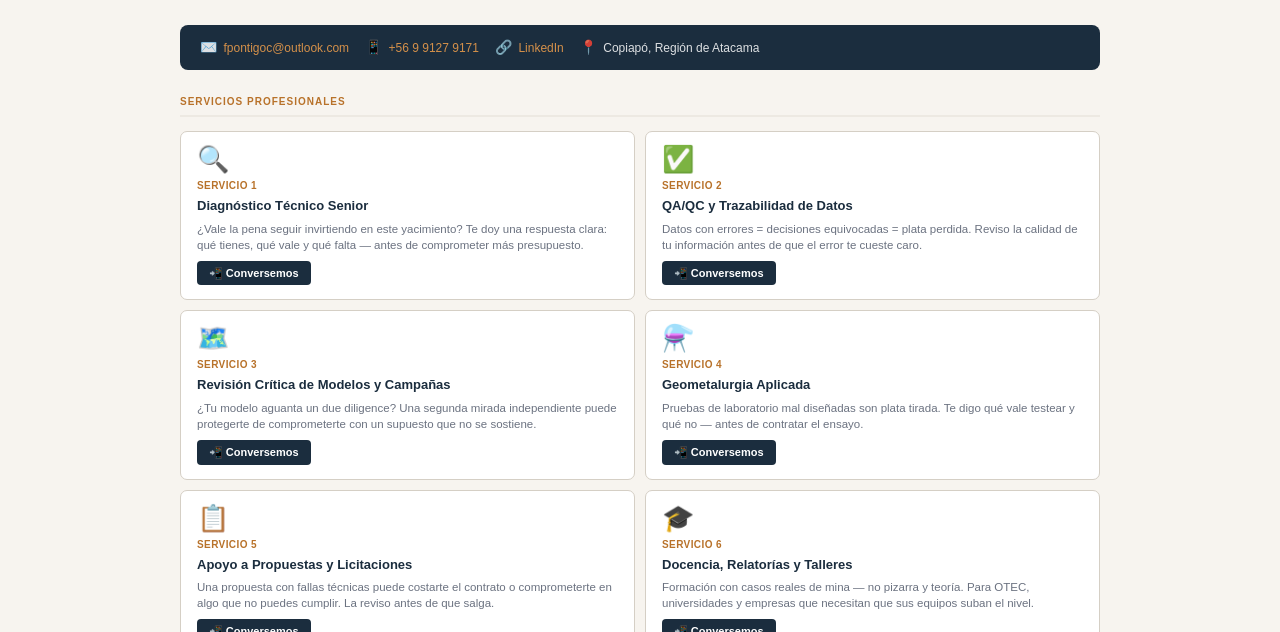
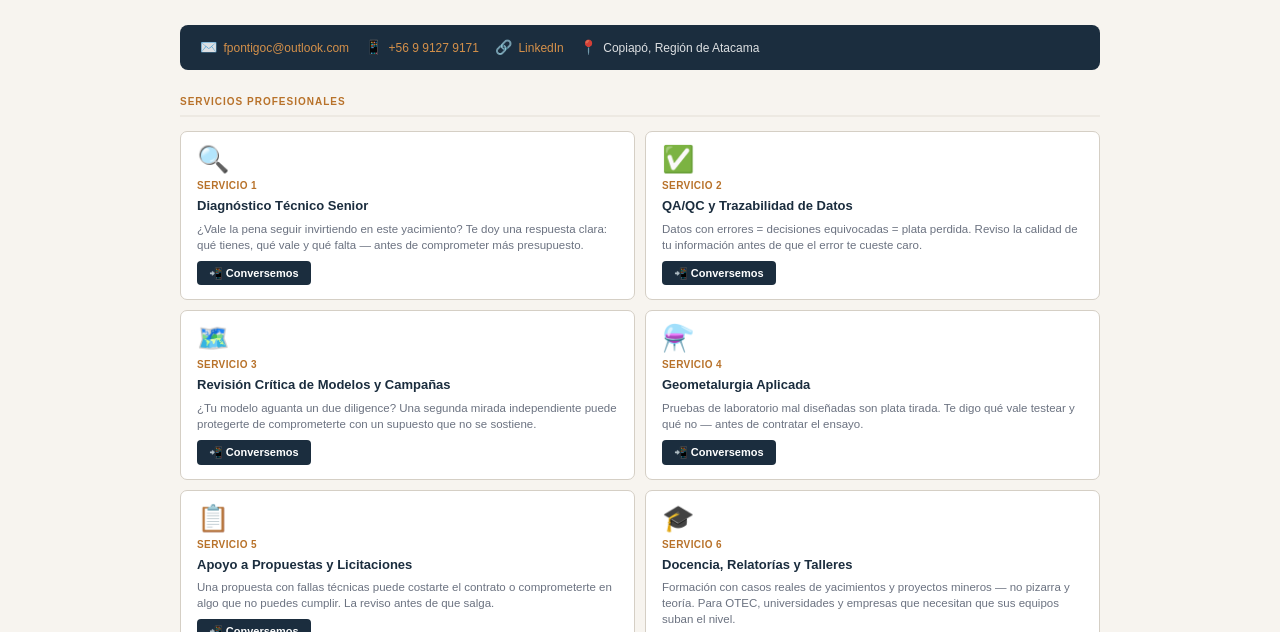
Before and after one commit to fpontigoc/pontigo-geo, a plain HTML site: page index.html in a window 1280 px wide. Shown: the part 315-947 px from the top of the page. Drawn offline with Linux system fonts and the light colour scheme.

Commit message:
Add files via upload

```diff
--- a/index.html
+++ b/index.html
@@ -179,7 +179,7 @@ body{font-family:Arial,sans-serif;background:var(--cream);color:var(--slate);fon
       <span class="srv-icon">🎓</span>
       <div class="srv-num">Servicio 6</div>
       <div class="srv-title">Docencia, Relatorías y Talleres</div>
-      <div class="srv-desc">Formación con casos reales de mina — no pizarra y teoría. Para OTEC, universidades y empresas que necesitan que sus equipos suban el nivel.</div>
+      <div class="srv-desc">Formación con casos reales de yacimientos y proyectos mineros — no pizarra y teoría. Para OTEC, universidades y empresas que necesitan que sus equipos suban el nivel.</div>
       <a class="srv-cta" href="https://wa.me/56991279171" target="_blank">📲 Conversemos</a>
     </div>
 
```
